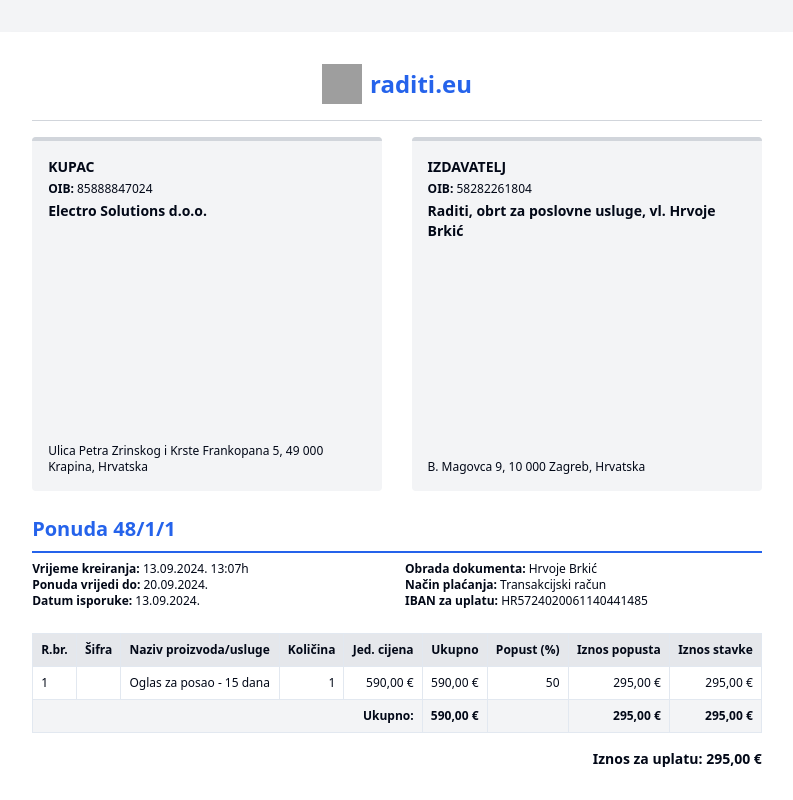
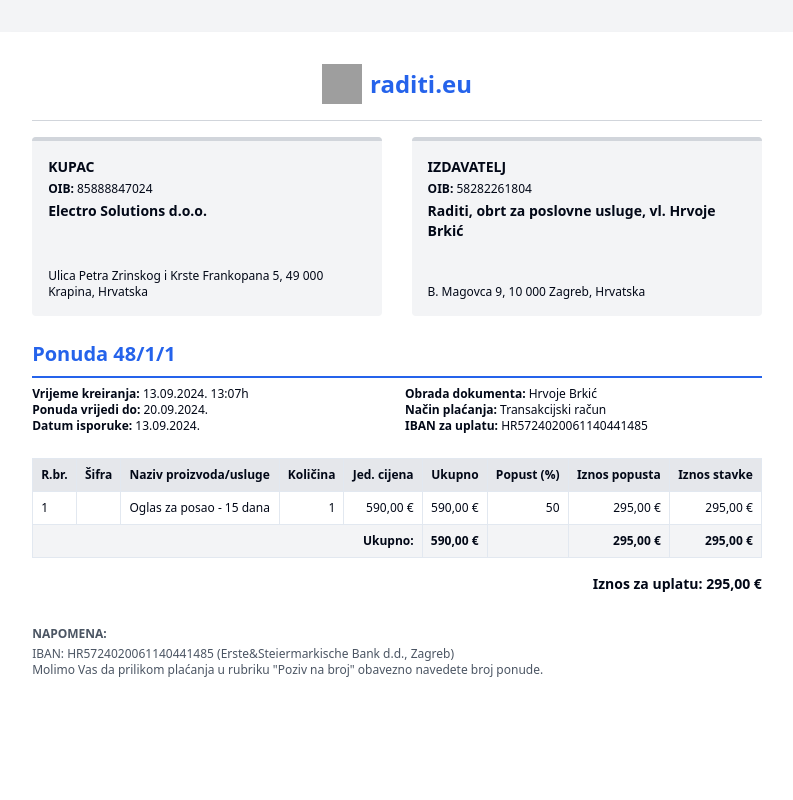
Before and after one commit to Ni7e/codeweaver-visualizer, a React (Vite) app: page / in a window 1280 px wide. Shown: the top 800 px of the page, without its empty margins (243-1036 px from the left). Built offline with nearby package versions, Linux system fonts and the light colour scheme; grey boxes are pictures that could not be loaded.

Commit message:
Match existing code structure
Updated the code to align with the existing structure and conventions in the repository.
[skip gpt_engineer]

```diff
--- a/src/components/CustomerInfo.tsx
+++ b/src/components/CustomerInfo.tsx
@@ -9,7 +9,7 @@ interface CustomerInfoProps {
 
 const CustomerInfo: React.FC<CustomerInfoProps> = ({ title, name, address, oib }) => {
   return (
-    <div className="w-full md:w-[48%] bg-gray-100 p-4 relative rounded aspect-square">
+    <div className="w-full md:w-[48%] bg-gray-100 p-4 relative rounded aspect-[2/1]">
       <div className="absolute top-0 left-0 right-0 h-1 bg-gray-300 rounded-t"></div>
       <div className="mt-1 h-full flex flex-col justify-between">
         <div>
```
